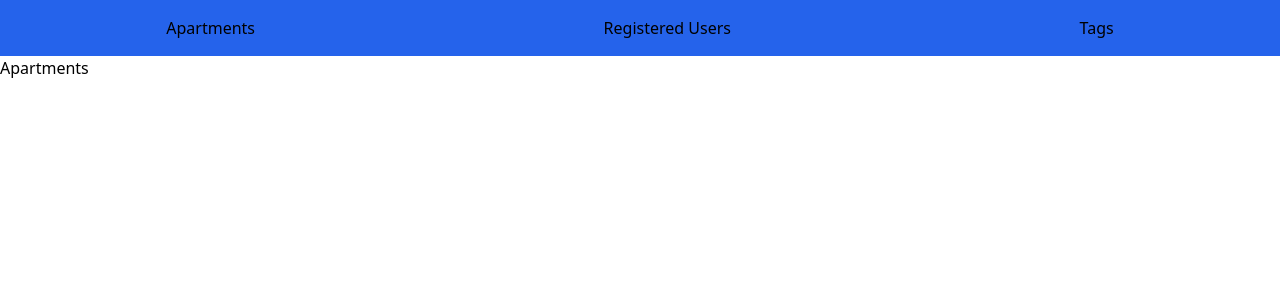
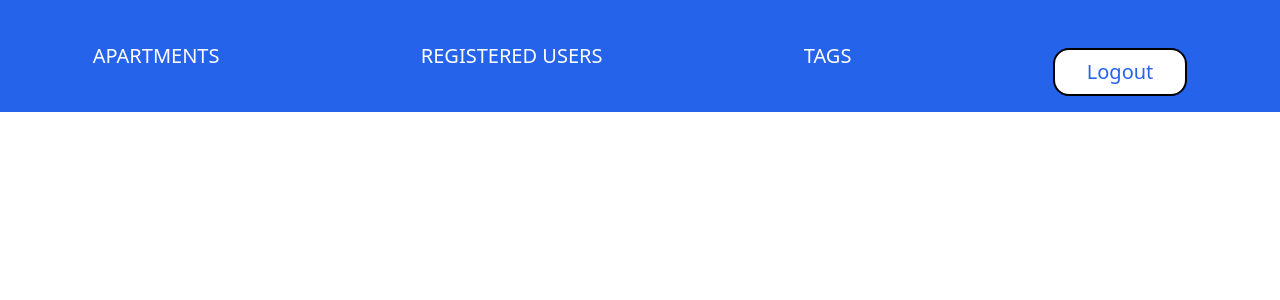
Before and after one commit to zrvnarmarin/Foodify-App, a React (Vite) app in the folder test-react/: page /apartments in a window 1280 px wide. Shown: the top 300 px of the page. Built offline with nearby package versions, Linux system fonts and the light colour scheme.

Commit message:
routes setted up

```diff
--- a/test-react/src/apartment_management_app/Navbar.jsx
+++ b/test-react/src/apartment_management_app/Navbar.jsx
@@ -4,10 +4,11 @@ import { Link } from 'react-router-dom'
 const Navbar = () => {
   return (
     <nav className='p-4 text bg-blue-600'>
-        <ul className='flex items-center justify-around gap-12 '>
+        <ul className='flex items-center justify-around gap-12 text-xl text-white uppercase font-medium'>
           <li><Link to="/apartments">Apartments</Link></li>
           <li><Link to="/registeredUsers">Registered Users</Link></li>
-          <li><Link to="tags">Tags</Link></li>
+          <li><Link to="/tags">Tags</Link></li>
+          <button className='bg-white text-blue-600 px-8 py-2 rounded-2xl text-xl mt-8 border-2 border-solid border-black'>Logout</button>
         </ul>
     </nav>
   )
--- a/test-react/src/apartment_management_app/admin/Apartments.jsx
+++ b/test-react/src/apartment_management_app/admin/Apartments.jsx
@@ -2,7 +2,9 @@ import React from 'react'
 
 const Apartments = () => {
   return (
-    <div>Apartments</div>
+    <>
+
+    </>
   )
 }
 
```
